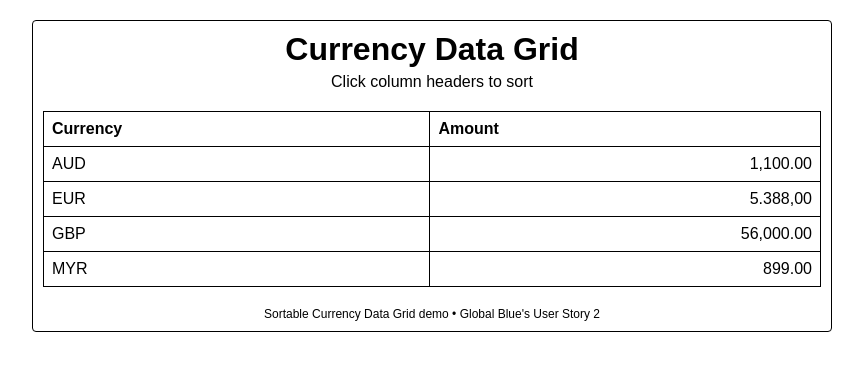
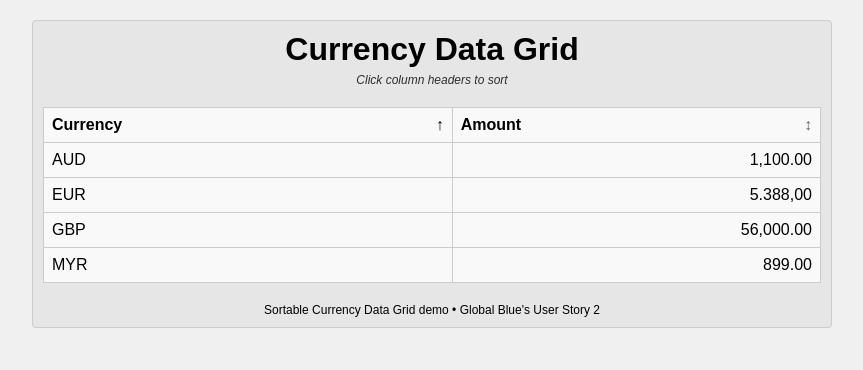
Before and after one commit to aqiluqman/data-currency-grid, a website: page index.html in a window 1280 px wide. Both pictures are taken after a click on the element "Currency". Shown: the whole page, without its empty margins (208-1071 px from the left). Drawn offline with Linux system fonts and the light colour scheme.

Commit message:
add sort indication arrows

```diff
--- a/style.css
+++ b/style.css
@@ -7,13 +7,14 @@
 body {
     font-family: Arial, sans-serif;
     padding: 20px;
+    background-color: #f0f0f0;
 }
 
 .container {
     max-width: 800px;
     margin: 0 auto;
-    background: #fff;
-    border: 1px solid #000;
+    background: #e6e6e6; /* table container light grey */
+    border: 1px solid #ccc;
     border-radius: 4px;
     overflow: hidden;
 }
@@ -27,17 +28,26 @@ body {
     margin-bottom: 5px;
 }
 
+.header p {
+    font-style: italic;
+    font-size: 12px;
+    opacity: 0.8;
+    margin-top: 5px;      /* optional spacing */
+}
+
 .table-container {
     padding: 10px;
 }
 
+/* table bg */
 table {
     width: 100%;
     border-collapse: collapse;
+    background-color: #f9f9f9;
 }
 
 th, td {
-    border: 1px solid #000;
+    border: 1px solid #ccc;
     padding: 8px;
     text-align: left;
 }
@@ -46,18 +56,37 @@ th.sortable {
     cursor: pointer;
 }
 
+/* show sort arrows in column headers */
+th.sortable {
+    cursor: pointer;
+    position: relative;
+    padding-right: 20px;
+}
+
+th.sortable::after {
+    content: '↕';
+    position: absolute;
+    right: 8px;
+    color: #666;
+}
+
+th.sort-asc::after {
+    content: '↑';
+    color: #000;
+}
+
+th.sort-desc::after {
+    content: '↓';
+    color: #000;
+}
+
 .amount {
     text-align: right;
 }
 
+/* Hover effect for rows */
 tr:hover {
-    background-color: #dcdcdc; /* slightly darker gray on hover */
-}
-
-.footer {
-    padding: 10px;
-    text-align: center;
-    font-size: 12px;
+    background-color: #dcdcdc; /* slightly darker grey on hover */
 }
 
 @media (max-width: 600px) {
@@ -74,3 +103,9 @@ tr:hover {
         padding: 8px;
     }
 }
+
+.footer {
+    padding: 10px;
+    text-align: center;
+    font-size: 12px;
+}
```
